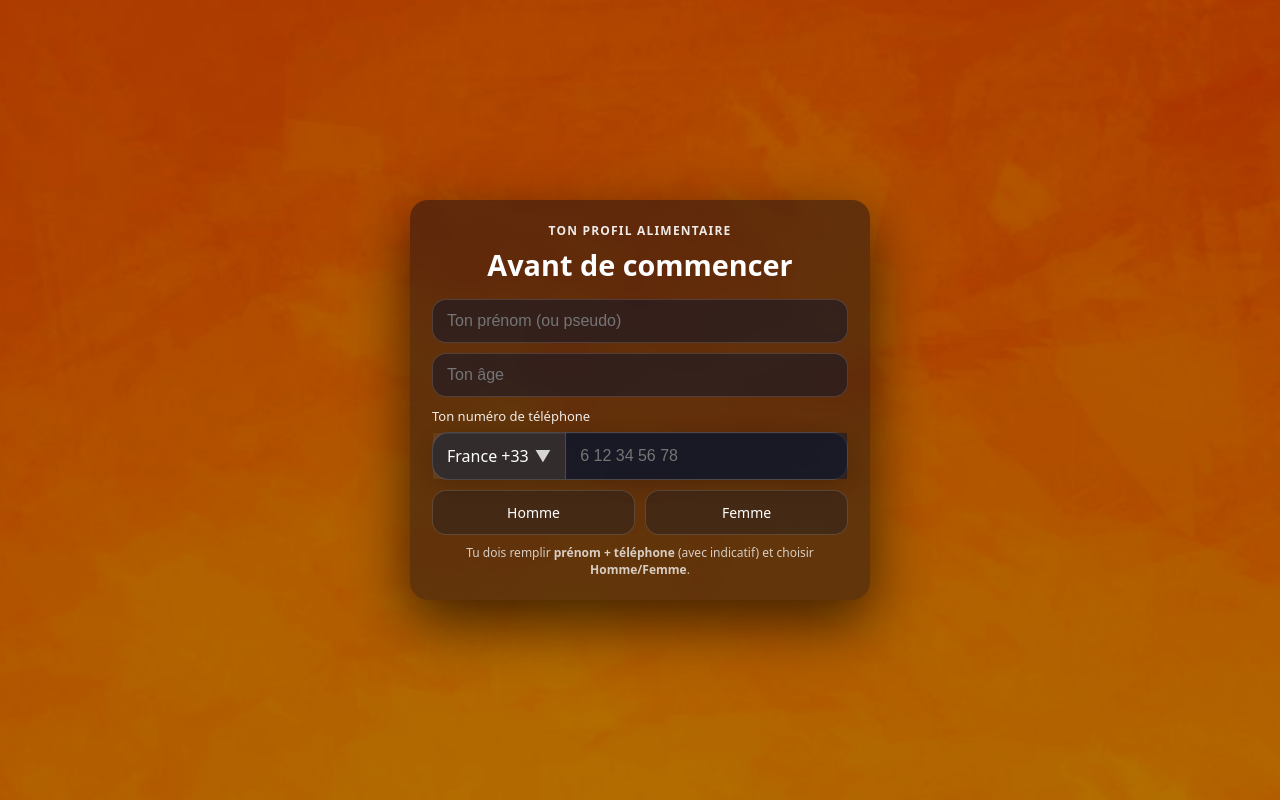
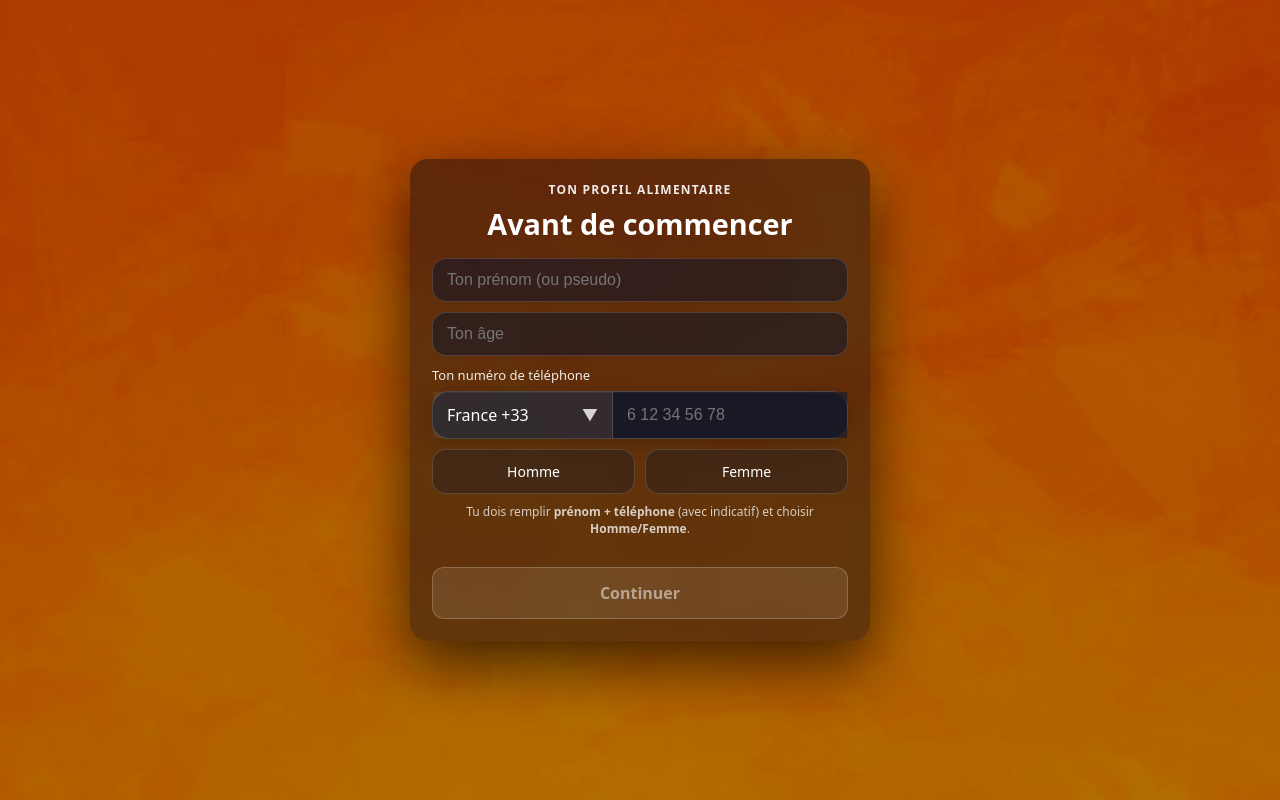
Before and after one commit to Th0m4s13/questionnaire-ancestral, a React (Vite) app in the folder questionnaire-ancestral/: page / in a window 1280 px wide. Built offline with nearby package versions, Linux system fonts and the light colour scheme.

Commit message:
Consentement: retour Mao sur WhatsApp, Oui cliquable après Non. Indicatif: recherche par nom, bouton Continuer toujours visible, case plus grande, Aucun pays trouvé.

```diff
--- a/questionnaire-ancestral/src/App.jsx
+++ b/questionnaire-ancestral/src/App.jsx
@@ -40,6 +40,7 @@ export default function App() {
   const [phoneValidationAttempted, setPhoneValidationAttempted] = useState(false);
   const [openAnswer, setOpenAnswer] = useState(""); // Pour les questions ouvertes
   const hasSentRef = useRef(false);
+  const consentNoTimeoutRef = useRef(null);
 
   // Questions (base)
   const baseQuestions = useMemo(
@@ -319,12 +320,19 @@ export default function App() {
           })();
 
   const filteredCountries = useMemo(() => {
-    const q = indicatifSearch.trim().toLowerCase();
-    if (!q) return COUNTRY_DIAL_LIST;
+    const raw = indicatifSearch.trim();
+    if (!raw) return COUNTRY_DIAL_LIST;
+    const q = raw.toLowerCase();
+    const sansAccent = (s) =>
+      s.toLowerCase().normalize("NFD").replace(/[\u0300-\u036f]/g, "");
+    const matchName = (name) => {
+      const n = name.toLowerCase();
+      return n.includes(q) || sansAccent(name).includes(sansAccent(raw));
+    };
     return COUNTRY_DIAL_LIST.filter(
       (c) =>
-        c.name.toLowerCase().includes(q) ||
-        c.dial.replace("+", "").includes(q.replace(/\D/g, ""))
+        matchName(c.name) ||
+        c.dial.replace("+", "").includes(raw.replace(/\D/g, ""))
     );
   }, [indicatifSearch]);
 
@@ -1013,8 +1021,8 @@ Pour revenir à cette logique, il faut d'abord comprendre. Ce que tu manges. Com
                       style={{
                         ...styles.input,
                         width: "max-content",
-                        minWidth: 100,
-                        maxWidth: 140,
+                        minWidth: 180,
+                        maxWidth: 240,
                         border: "none",
                         borderRadius: 0,
                         borderRight: "1px solid rgba(255,255,255,0.14)",
@@ -1023,7 +1031,7 @@ Pour revenir à cette logique, il faut d'abord comprendre. Ce que tu manges. Com
                         display: "flex",
                         alignItems: "center",
                         justifyContent: "space-between",
-                        gap: 6,
+                        gap: 8,
                         textAlign: "left",
                       }}
                       aria-label="Choisir l'indicatif"
@@ -1079,6 +1087,11 @@ Pour revenir à cette logique, il faut d'abord comprendre. Ce que tu manges. Com
                             WebkitOverflowScrolling: "touch",
                           }}
                         >
+                          {filteredCountries.length === 0 ? (
+                            <p style={{ padding: "12px", margin: 0, fontSize: 13, color: "rgba(255,255,255,0.6)" }}>
+                              Aucun pays trouvé pour « {indicatifSearch.trim()} »
+                            </p>
+                          ) : null}
                           {filteredCountries.map((c) => (
                             <button
                               key={c.dial}
@@ -1236,27 +1249,26 @@ Pour revenir à cette logique, il faut d'abord comprendre. Ce que tu manges. Com
               <p style={styles.note}>
                 Tu dois remplir <b>prénom + téléphone</b> (avec indicatif) et choisir <b>Homme/Femme</b>.
               </p>
-              {canStart && (
               <button
                 type="button"
                 onClick={goToConsentPage}
-                  style={{
-                    marginTop: 16,
+                disabled={!canStart}
+                style={{
+                  marginTop: 20,
                   width: "100%",
                   padding: "14px 20px",
                   fontSize: 16,
                   fontWeight: 600,
-                    color: "white",
-                    background: "linear-gradient(135deg, #3b82f6, #2563eb)",
-                    border: "none",
+                  color: canStart ? "white" : "rgba(255,255,255,0.5)",
+                  background: canStart ? "linear-gradient(135deg, #3b82f6, #2563eb)" : "rgba(255,255,255,0.1)",
+                  border: canStart ? "none" : "1px solid rgba(255,255,255,0.2)",
                   borderRadius: 12,
-                    cursor: "pointer",
-                    boxShadow: "0 4px 14px rgba(59, 130, 246, 0.4)",
+                  cursor: canStart ? "pointer" : "not-allowed",
+                  boxShadow: canStart ? "0 4px 14px rgba(59, 130, 246, 0.4)" : "none",
                 }}
               >
                 Continuer
               </button>
-              )}
             </div>
           </div>
         ) : !consentGiven ? (
@@ -1269,6 +1281,8 @@ Pour revenir à cette logique, il faut d'abord comprendre. Ce que tu manges. Com
               <br /><br />
               Tes réponses resteront strictement confidentielles et anonymes. Tu es libre de passer toute question qui ne te convient pas, ou d'arrêter à tout moment.
               <br /><br />
+              <strong>Tu recevras un retour personnalisé de Mao sur WhatsApp</strong> après avoir terminé le questionnaire.
+              <br /><br />
               <strong>Souhaites-tu poursuivre ?</strong>
             </p>
 
@@ -1276,6 +1290,10 @@ Pour revenir à cette logique, il faut d'abord comprendre. Ce que tu manges. Com
               <button
                 style={styles.consentButton}
                 onClick={() => {
+                  if (consentNoTimeoutRef.current) {
+                    clearTimeout(consentNoTimeoutRef.current);
+                    consentNoTimeoutRef.current = null;
+                  }
                   setConsentChoice('yes');
                   setTimeout(() => {
                   setConsentAnimating(true);
@@ -1286,7 +1304,6 @@ Pour revenir à cette logique, il faut d'abord comprendre. Ce que tu manges. Com
                   }, 300);
                   }, 800);
                 }}
-                disabled={consentChoice !== null}
               >
                 <span className={consentChoice === 'yes' ? 'consent-check-box' : ''}
                       style={{
@@ -1301,12 +1318,13 @@ Pour revenir à cette logique, il faut d'abord comprendre. Ce que tu manges. Com
                 style={{ ...styles.consentButton, background: "rgba(239, 68, 68, 0.25)", border: "1px solid rgba(239, 68, 68, 0.35)" }}
                 onClick={() => {
                   setConsentChoice('no');
-                  setTimeout(() => {
+                  if (consentNoTimeoutRef.current) clearTimeout(consentNoTimeoutRef.current);
+                  consentNoTimeoutRef.current = setTimeout(() => {
+                    consentNoTimeoutRef.current = null;
                     alert("Merci pour ta visite. Prends soin de toi !");
                     restartFromStart();
                   }, 800);
                 }}
-                disabled={consentChoice !== null}
               >
                 <span className={consentChoice === 'no' ? 'consent-cross-box' : ''}
                       style={{
```
Lines whose indentation alone changed are shown as unchanged.
